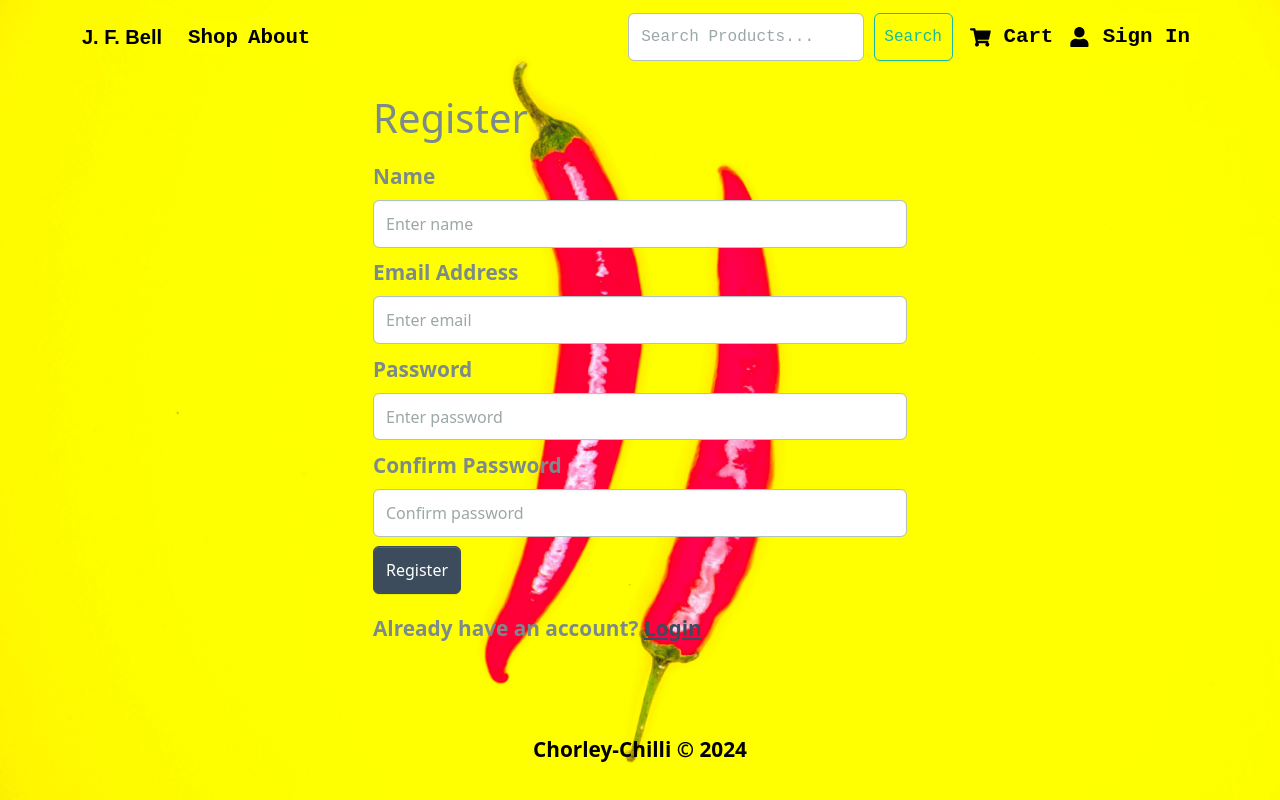
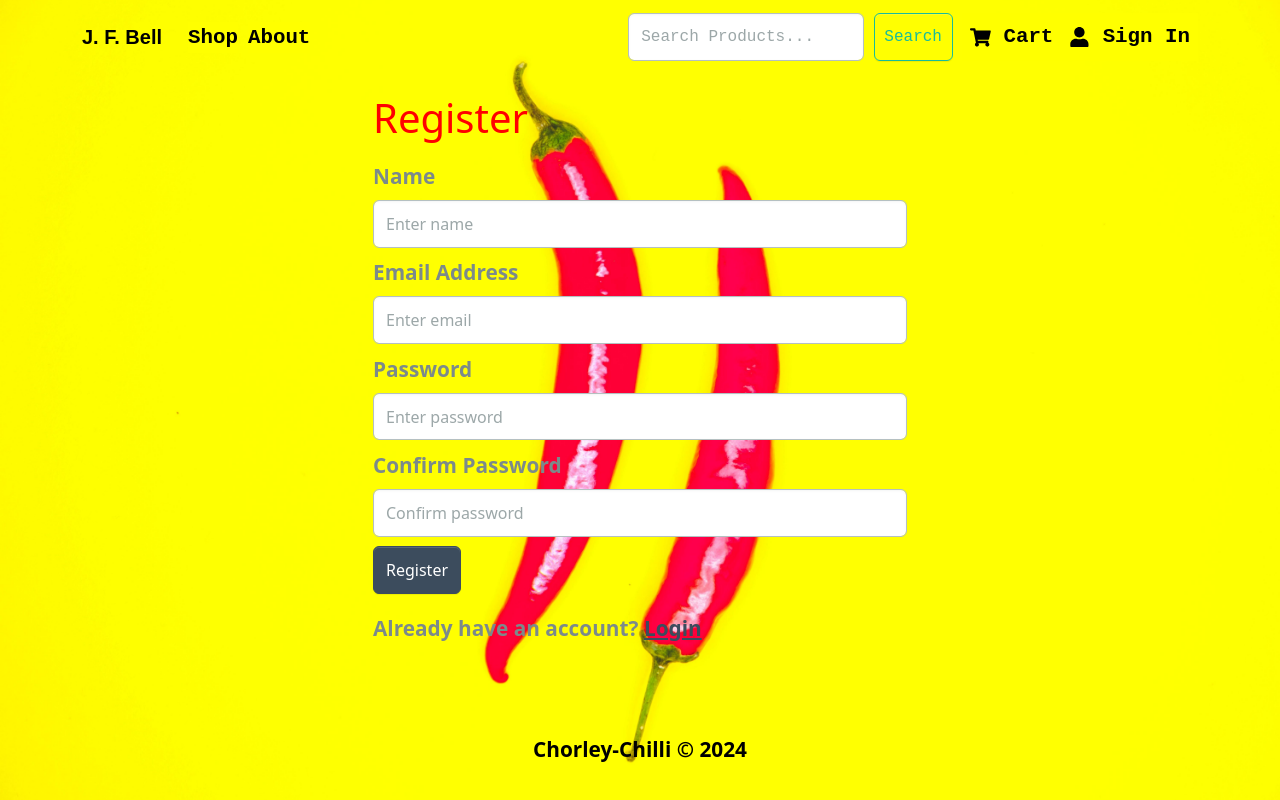
Before and after one commit to neilchadders/chorley-chilli, a React (Create React App) app in the folder front-end/: page /register in a window 1280 px wide. Built offline with nearby package versions, Linux system fonts and the light colour scheme; a web font is replaced by a local one.

Commit message:
add css files to login and register screens

```diff
--- a/front-end/src/screens/RegisterScreen.jsx
+++ b/front-end/src/screens/RegisterScreen.jsx
@@ -51,8 +51,8 @@ const RegisterScreen = () => {
   };
 
   return (
-    <FormContainer id = "register">
-      <h1>Register</h1>
+    <FormContainer classNAme= "register">
+      <h1 className ="test">Register</h1>
       <Form onSubmit={submitHandler}>
         <Form.Group className='my-2' controlId='name'>
           <Form.Label>Name</Form.Label>
--- a/front-end/src/screens/register.css
+++ b/front-end/src/screens/register.css
@@ -1,4 +1,4 @@
-#register{
+.register{
 color: black;
 background-color: yellow;
 margin-top: 80px;
@@ -7,3 +7,7 @@ font-family: 'Courier New', Courier, monospace;
 border: 1px black solid;
 background: rgb(255, 255, 0, .9);
 }
+
+.test{
+    color: red;
+}
```
